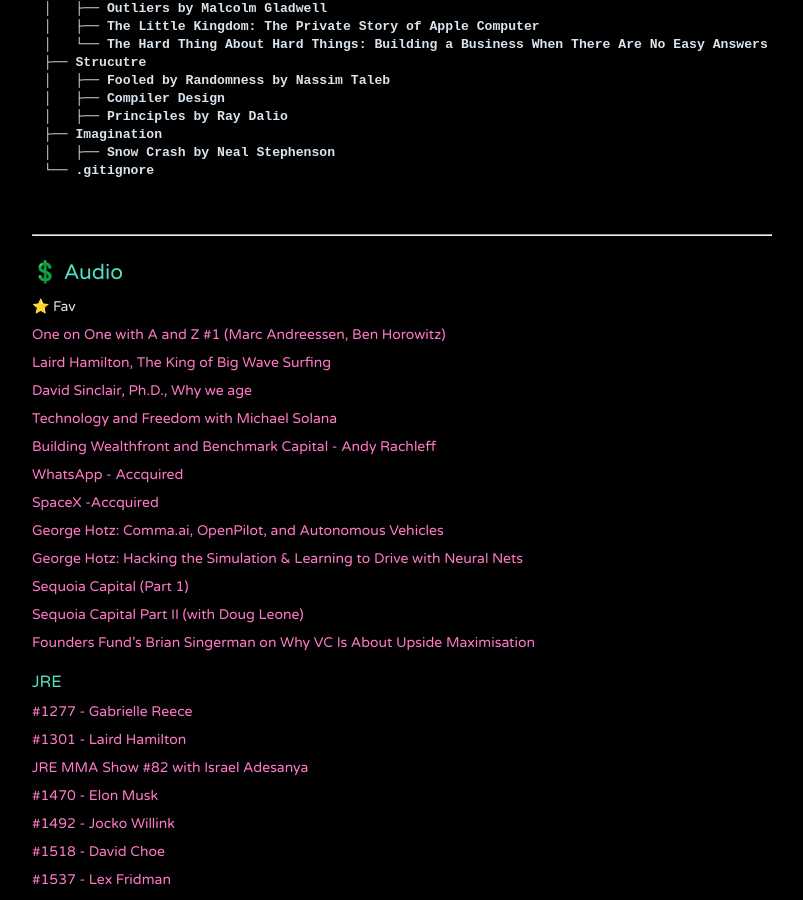
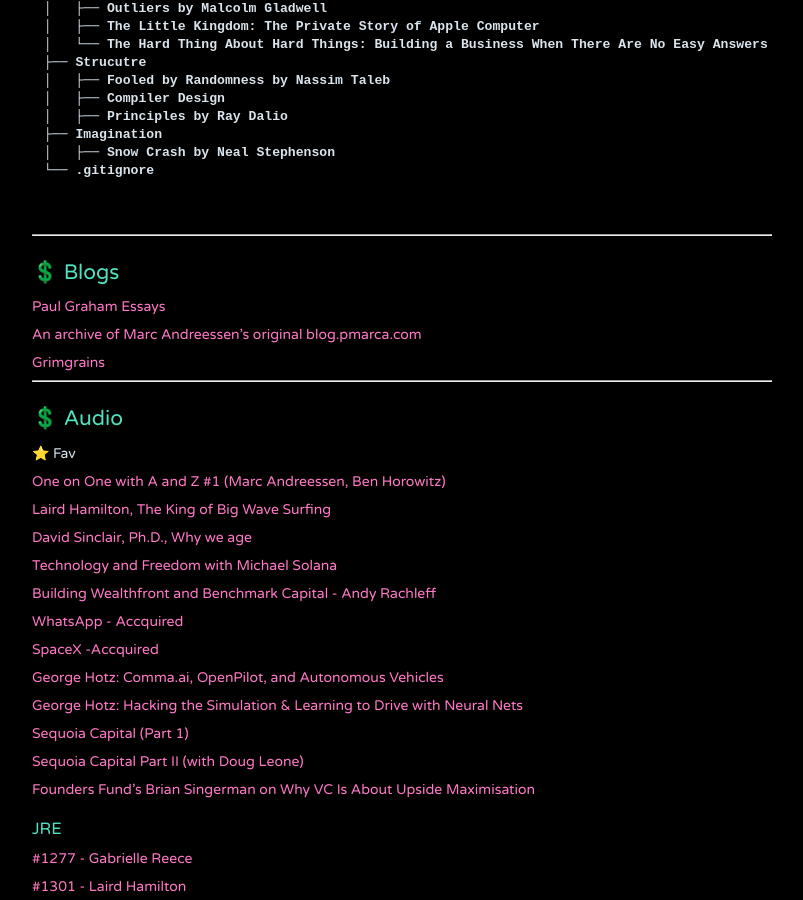
Before and after one commit to jithendrabsy/thoughts, a Jekyll site: the page built from _posts/2040-12-05-longform.md, in a window 1280 px wide and 900 px high, scrolled down 439 px. Shown: the whole window, without its empty margins (238-1041 px from the left). Built offline with Jekyll 4.4.1, drawn with Linux system fonts in a browser that asks for light colours; nearby versions of some CDN libraries.

Commit message:
Update A

````diff
--- a/_posts/2040-12-05-longform.md
+++ b/_posts/2040-12-05-longform.md
@@ -30,6 +30,16 @@
 
 
 ```
+
+---
+
+## 💲 Blogs
+
+[Paul Graham Essays](http://www.paulgraham.com/articles.html)
+
+[An archive of Marc Andreessen's original blog.pmarca.com](https://pmarchive.com/)
+
+[Grimgrains](https://grimgrains.com/site/home.html)
 
 ---
 
````
Also changed, not shown: _posts/2040-12-31-allen.md (+1 -1 lines).
